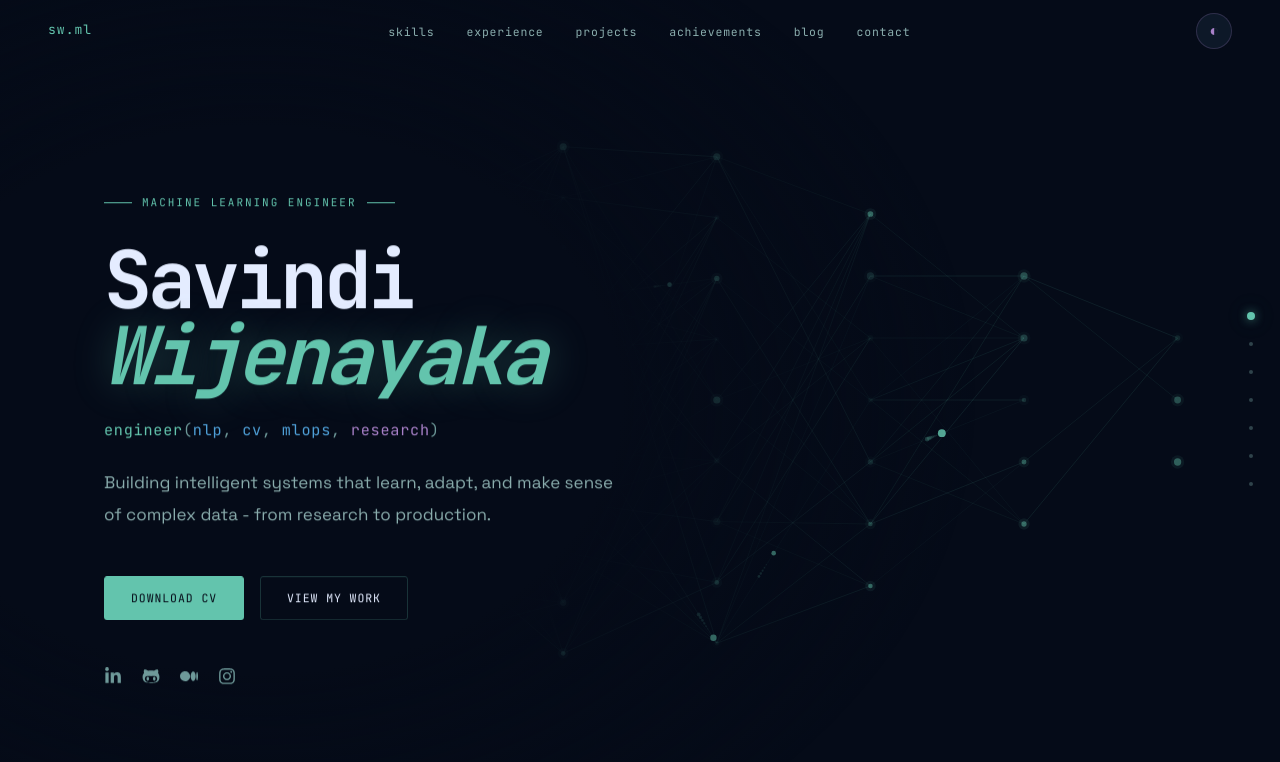
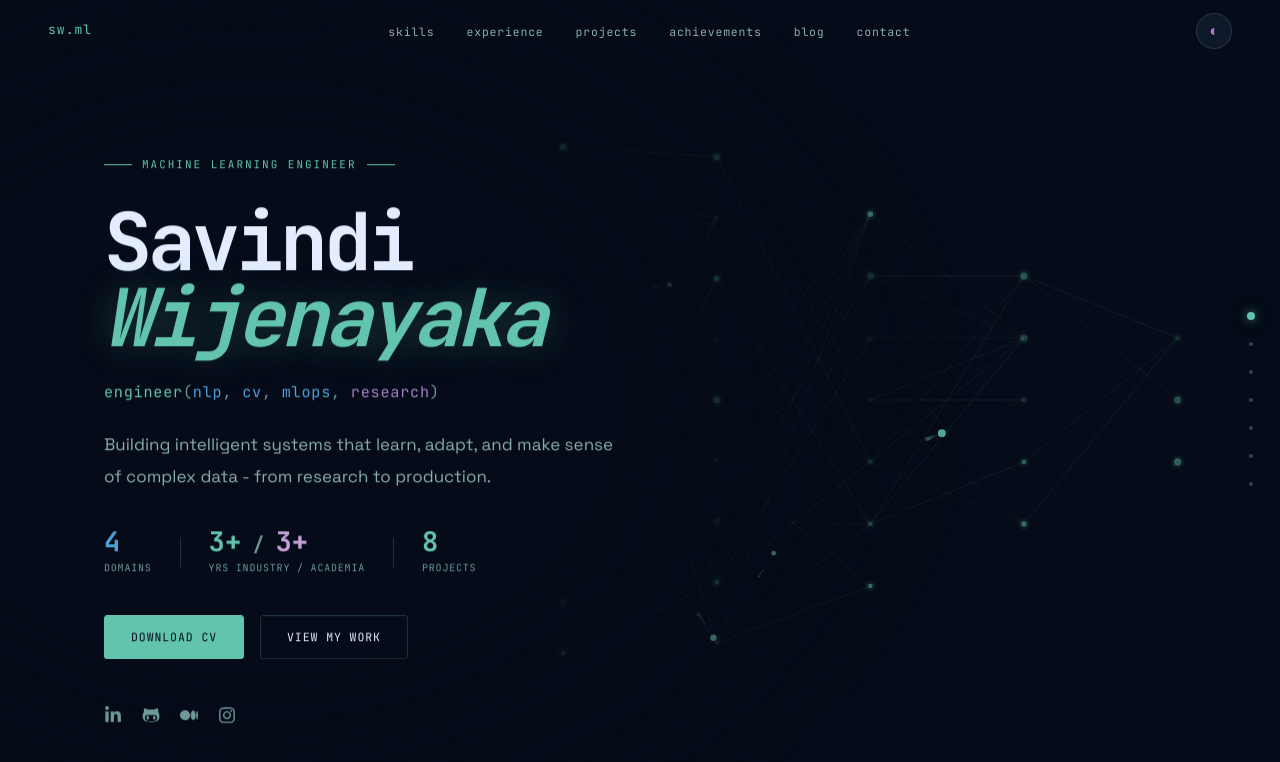
Before and after one commit to savindi-wijenayaka/savindi-wijenayaka.github.io, a Next.js app: page / in a window 1280 px wide. Shown: the top 762 px of the page. Built offline with nearby package versions, Linux system fonts and the light colour scheme.

Commit message:
Add impact to hero section

```diff
--- a/components/sections/Hero.tsx
+++ b/components/sections/Hero.tsx
@@ -155,13 +155,83 @@ export default function Hero() {
               color: "var(--text-secondary)",
               fontWeight: 400,
               maxWidth: 520,
-              marginBottom: "2.8rem",
+              marginBottom: "2.2rem",
               lineHeight: 1.9,
             }}
           >
             Building intelligent systems that learn, adapt, and make sense of
             complex data - from research to production.
           </p>
+        </RevealOnScroll>
+
+        {/* Impact stats */}
+        <RevealOnScroll delay={280}>
+          <div
+            style={{
+              display: "flex",
+              alignItems: "center",
+              gap: "1.75rem",
+              marginBottom: "2.4rem",
+              flexWrap: "wrap",
+            }}
+          >
+            {[
+              { value: "4", color: "var(--blue)", label: "Domains" },
+              null,
+              {
+                split: ["3+", "3+"],
+                colors: ["var(--emerald)", "var(--lavender-soft)"],
+                label: "Yrs Industry / Academia",
+              },
+              null,
+              { value: "8", color: "var(--emerald)", label: "Projects" },
+            ].map((item, i) =>
+              item === null ? (
+                <span
+                  key={i}
+                  aria-hidden
+                  style={{
+                    display: "inline-block",
+                    width: 1,
+                    height: 30,
+                    background: "var(--border-emerald)",
+                  }}
+                />
+              ) : (
+                <div key={i} style={{ display: "flex", flexDirection: "column", gap: 4 }}>
+                  <div
+                    style={{
+                      fontFamily: "var(--font-mono), monospace",
+                      fontSize: "clamp(1.3rem, 2.4vw, 1.7rem)",
+                      fontWeight: 700,
+                      lineHeight: 1,
+                    }}
+                  >
+                    {item.split ? (
+                      <>
+                        <span style={{ color: item.colors![0] }}>{item.split[0]}</span>
+                        <span style={{ color: "var(--text-muted)", fontSize: "0.7em" }}> / </span>
+                        <span style={{ color: item.colors![1] }}>{item.split[1]}</span>
+                      </>
+                    ) : (
+                      <span style={{ color: item.color }}>{item.value}</span>
+                    )}
+                  </div>
+                  <span
+                    style={{
+                      fontFamily: "var(--font-mono), monospace",
+                      fontSize: 10,
+                      color: "var(--text-muted)",
+                      letterSpacing: "0.08em",
+                      textTransform: "uppercase",
+                    }}
+                  >
+                    {item.label}
+                  </span>
+                </div>
+              )
+            )}
+          </div>
         </RevealOnScroll>
 
         {/* CTA buttons */}
```
